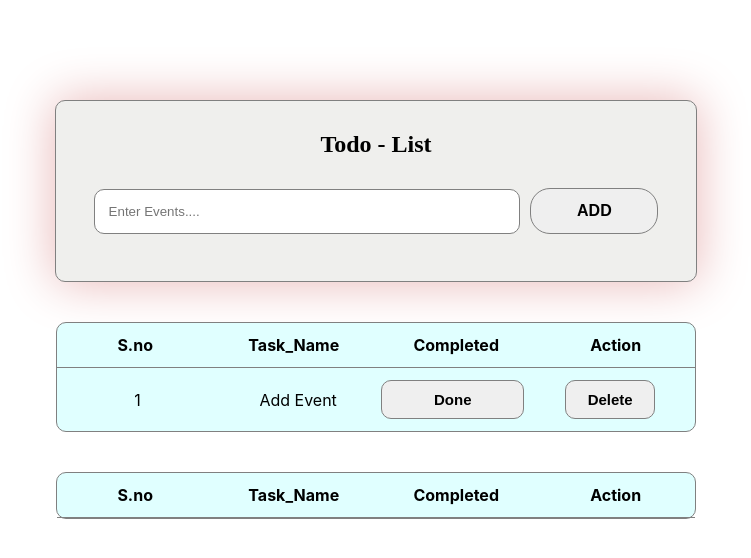
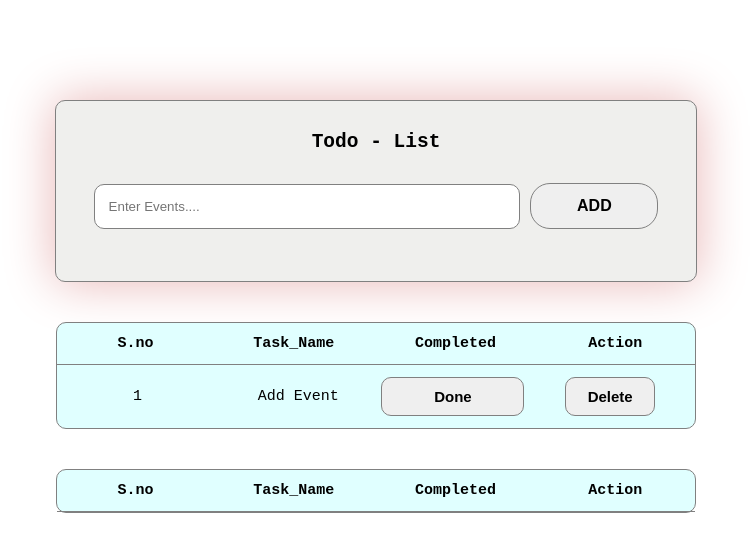
Before and after one commit to prashanth810/CBTC, a React (Create React App) app: page / in a window 1280 px wide. Shown: the top 558 px of the page, without its empty margins (264-1015 px from the left). Built offline with nearby package versions, Linux system fonts and the light colour scheme.

Commit message:
Todo.css

```diff
--- a/src/Component/Todo.css
+++ b/src/Component/Todo.css
@@ -10,7 +10,6 @@
     align-items: center;
     margin: 0px auto;
     margin-top: 100px;
-    font-family: 'montserrat';
 }
 
 .todo-form:hover {
@@ -20,6 +19,7 @@
 
 .todo-form .todo-heading {
     margin: 30px 0px 10px 0px;
+    font-family: monospace;
 }
 
 .todo-form .todo-div {
@@ -69,6 +69,8 @@
 .todo_list .todo_sno {
     width: 150px;
     padding: 10px;
+    font-family: monospace;
+    font-size: 15px;
 }
 
 .todo-table .todo_list2 .todo-delete {
```
